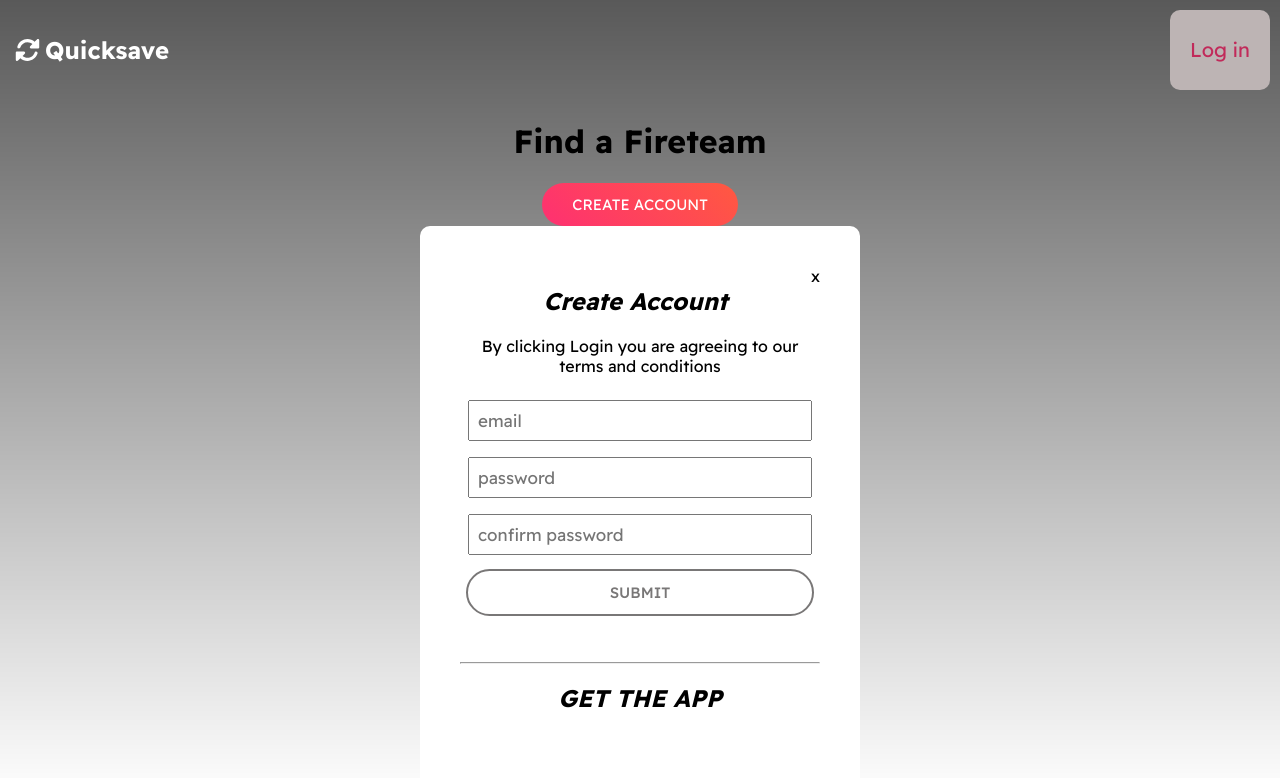
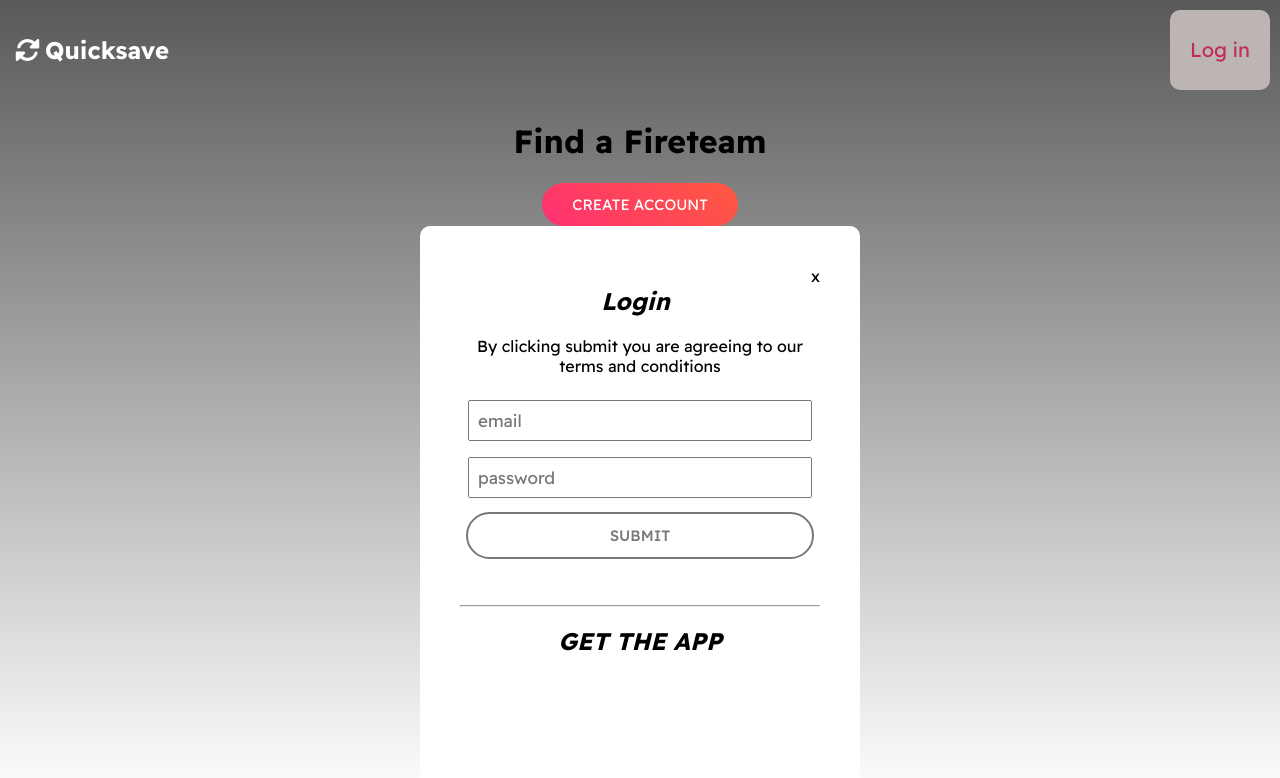
Before and after one commit to HectorDNuno/quicksave, a React (Create React App) app: page / in a window 1280 px wide. Both pictures are taken after a click on the button "Log in". Shown: the top 778 px of the page. Built offline with nearby package versions, Linux system fonts and the light colour scheme.

Commit message:
removes placeholder variable for isSignUp, receives isSignUp from home component, rewords info in p tag

```diff
--- a/src/components/AuthModal.js
+++ b/src/components/AuthModal.js
@@ -1,6 +1,6 @@
 import React, { useState } from "react";
 
-const AuthModal = ({ setShowModal }) => {
+const AuthModal = ({ setShowModal, isSignUp }) => {
   const [email, setEmail] = useState(null);
   const [password, setPassword] = useState(null);
   const [confirmPassword, setConfirmPassword] = useState(null);
@@ -22,15 +22,13 @@ const AuthModal = ({ setShowModal }) => {
     }
   };
 
-  const isSignUp = true;
-
   return (
     <div className="auth-modal">
       <div className="close-icon" onClick={handleClick}>
         x
       </div>
       <h2>{isSignUp ? "Create Account" : "Login"}</h2>
-      <p>By clicking Login you are agreeing to our terms and conditions</p>
+      <p>By clicking submit you are agreeing to our terms and conditions</p>
       <form onSubmit={handleSubmit}>
         <input
           type="email"
```
